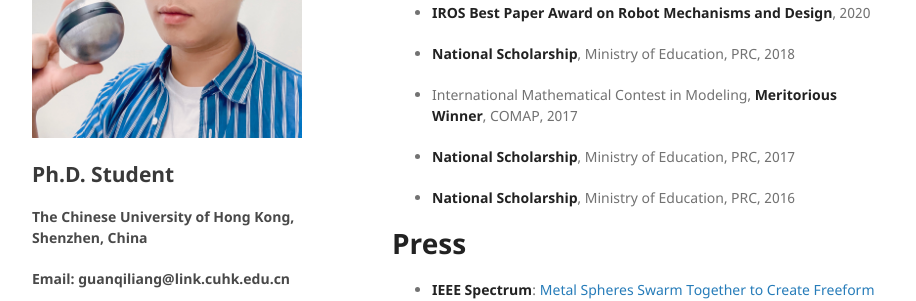
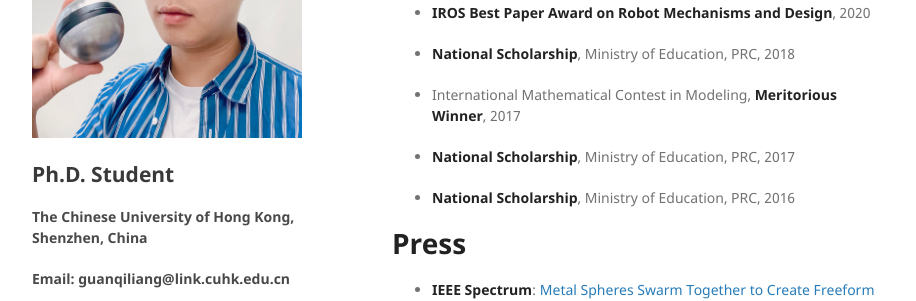
Before and after one commit to guanqiliang/guanqiliang.github.com, a Jekyll site: the page built from index.md, in a window 1280 px wide and 900 px high, scrolled down 1594 px. Shown: the part 282-583 px from the top of the window, without its empty margins (178-1094 px from the left). Built offline with Jekyll 4.4.1, drawn with Linux system fonts in a browser that asks for light colours; our own code applies the rules of GitHub Pages for plain Markdown files.

Commit message:
Update index.md

```diff
--- a/index.md
+++ b/index.md
@@ -53,7 +53,7 @@ Hello, I am a 3rd year Ph.D student in Robotics and AI Lab, supervised by [Prof.
 
 * <strong>National Scholarship</strong>, Ministry of Education, PRC, 2018
 
-* International Mathematical Contest in Modeling, <strong>Meritorious Winner</strong>, COMAP, 2017
+* International Mathematical Contest in Modeling, <strong>Meritorious Winner</strong>, 2017
 
 * <strong>National Scholarship</strong>, Ministry of Education, PRC, 2017
 
```
